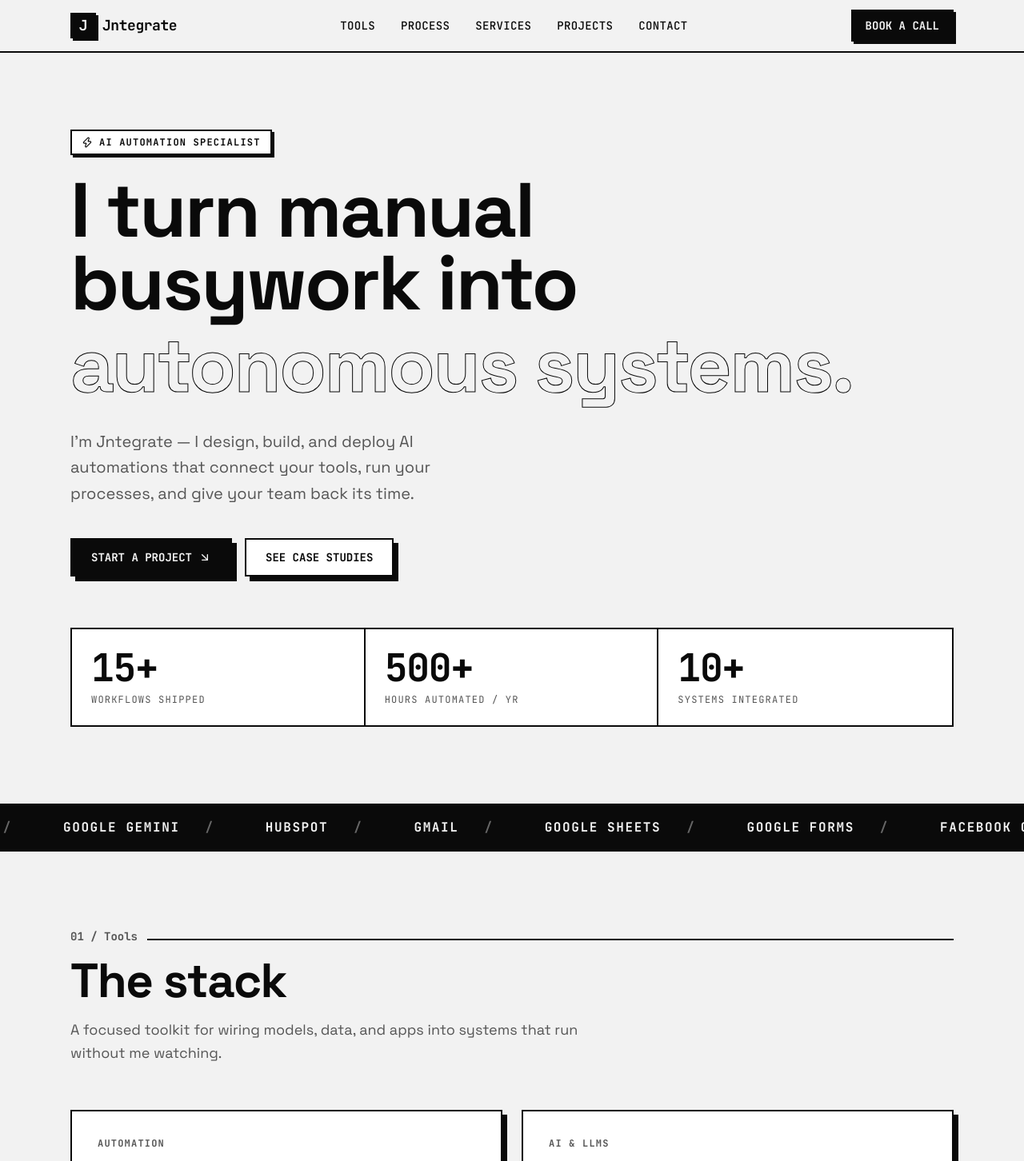
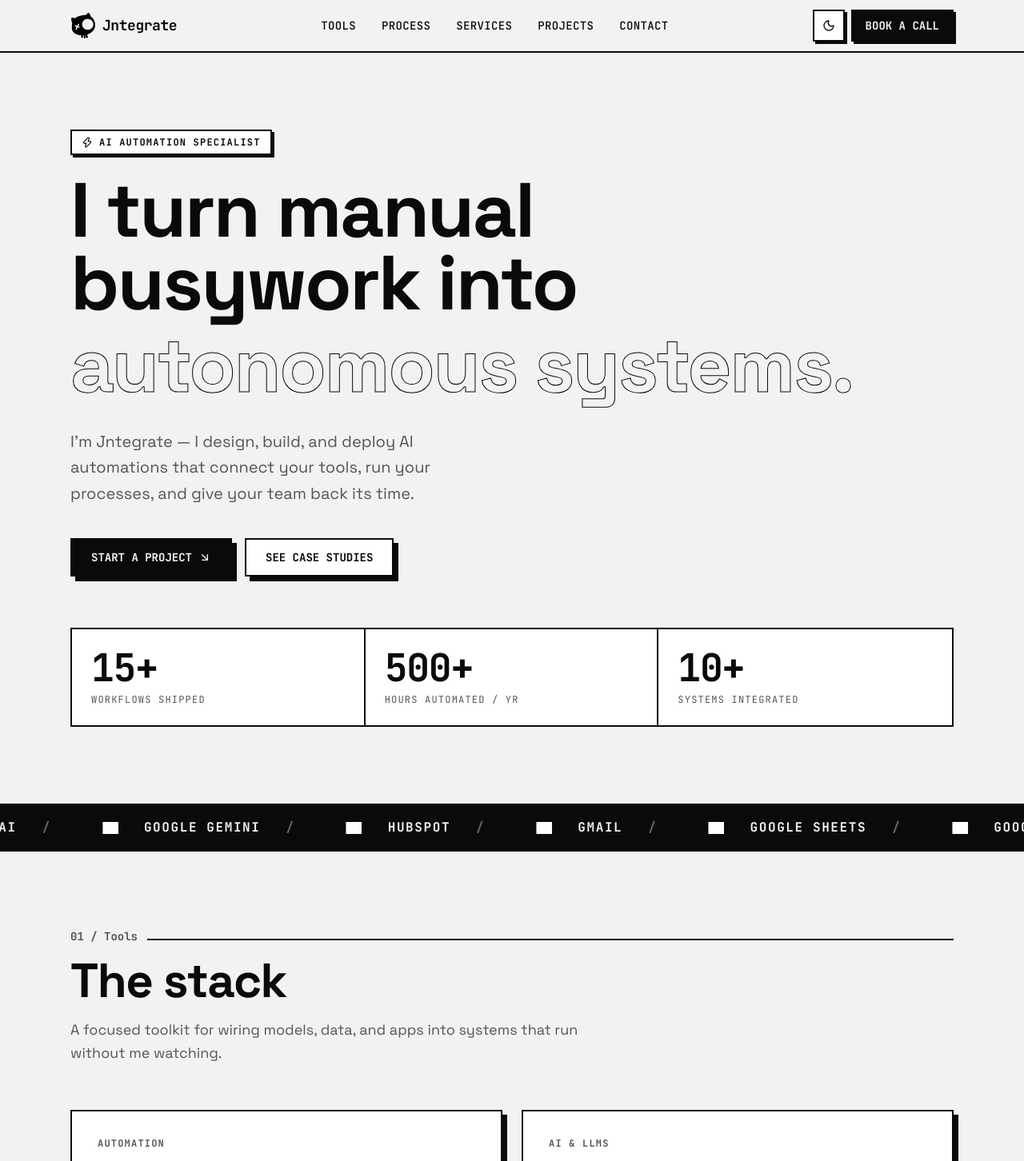
Before and after one commit to maratantan/my-portfolio, a Next.js app: page / in a window 1280 px wide. Shown: the top 1452 px of the page at 80% size. Built offline with nearby package versions, Linux system fonts and the light colour scheme; grey boxes are pictures that could not be loaded.

Commit message:
Add tool logos and theme toggle

```diff
--- a/components/site-nav.tsx
+++ b/components/site-nav.tsx
@@ -1,7 +1,7 @@
 "use client"
 
-import { useState } from "react"
-import { Menu, X } from "lucide-react"
+import { useEffect, useState } from "react"
+import { Menu, Moon, Sun, X } from "lucide-react"
 
 const LINKS = [
   { label: "Tools", href: "#tools" },
@@ -13,6 +13,24 @@ const LINKS = [
 
 export function SiteNav() {
   const [open, setOpen] = useState(false)
+  const [dark, setDark] = useState(false)
+
+  useEffect(() => {
+    const isDark =
+      document.documentElement.classList.contains("dark") ||
+      (!document.documentElement.classList.contains("light") &&
+        window.matchMedia("(prefers-color-scheme: dark)").matches)
+    document.documentElement.classList.toggle("dark", isDark)
+    document.documentElement.classList.toggle("light", !isDark)
+    setDark(isDark)
+  }, [])
+
+  function toggleTheme() {
+    const nextDark = !dark
+    document.documentElement.classList.toggle("dark", nextDark)
+    document.documentElement.classList.toggle("light", !nextDark)
+    setDark(nextDark)
+  }
 
   return (
     <header className="sticky top-0 z-50 border-b-2 border-foreground bg-background">
@@ -21,12 +39,14 @@ export function SiteNav() {
           href="#top"
           className="flex items-center gap-2 font-mono text-lg font-bold tracking-tight"
         >
-          <span
-            aria-hidden="true"
-            className="grid h-8 w-8 place-items-center border-2 border-foreground bg-foreground text-background shadow-brutal-sm"
-          >
-            J
-          </span>
+          <picture>
+            <source media="(prefers-color-scheme: dark)" srcSet="/nobg_light_logo.svg" />
+            <img
+              src={dark ? "/nobg_light_logo.svg" : "/nobg_logo.svg"}
+              alt="Jntegrate logo"
+              className="h-8 w-8 object-contain"
+            />
+          </picture>
           Jntegrate
         </a>
 
@@ -43,12 +63,22 @@ export function SiteNav() {
           ))}
         </ul>
 
+        <div className="flex items-center gap-2">
+          <button
+            type="button"
+            onClick={toggleTheme}
+            className="grid h-10 w-10 place-items-center border-2 border-foreground bg-card shadow-brutal-sm transition-transform hover:-translate-y-0.5"
+            aria-label={`Switch to ${dark ? "light" : "dark"} mode`}
+          >
+            {dark ? <Sun className="h-4 w-4" /> : <Moon className="h-4 w-4" />}
+          </button>
           <a
             href="#contact"
             className="hidden border-2 border-foreground bg-foreground px-4 py-2 font-mono text-sm font-bold uppercase text-background shadow-brutal-sm transition-transform hover:-translate-y-0.5 md:block"
           >
             Book a call
           </a>
+        </div>
 
         <button
           type="button"
--- a/components/tools-marquee.tsx
+++ b/components/tools-marquee.tsx
@@ -1,22 +1,22 @@
 const TOOLS = [
-  "n8n",
-  "Zapier",
-  "Make",
-  "OpenAI",
-  "Google Gemini",
-  "HubSpot",
-  "Gmail",
-  "Google Sheets",
-  "Google Forms",
-  "Facebook Graph API",
-  "Webhooks",
-  "REST APIs",
-  "JavaScript",
-  "JSON",
-  "Asana",
-  "Xero",
-  "Square",
-  "Shopify",
+  { name: "n8n", icon: "n8n" },
+  { name: "Zapier", icon: "zapier" },
+  { name: "Make", icon: "make" },
+  { name: "OpenAI", icon: "openai" },
+  { name: "Google Gemini", icon: "googlegemini" },
+  { name: "HubSpot", icon: "hubspot" },
+  { name: "Gmail", icon: "gmail" },
+  { name: "Google Sheets", icon: "googlesheets" },
+  { name: "Google Forms", icon: "googleforms" },
+  { name: "Facebook Graph API", icon: "facebook" },
+  { name: "Webhooks", icon: "webhooks" },
+  { name: "REST APIs", icon: "fastapi" },
+  { name: "JavaScript", icon: "javascript" },
+  { name: "JSON", icon: "json" },
+  { name: "Asana", icon: "asana" },
+  { name: "Xero", icon: "xero" },
+  { name: "Square", icon: "square" },
+  { name: "Shopify", icon: "shopify" },
 ]
 
 export function ToolsMarquee() {
@@ -37,7 +37,13 @@ export function ToolsMarquee() {
                 key={`${copy}-${tool}`}
                 className="flex items-center gap-8 whitespace-nowrap px-8 py-4 font-mono text-sm font-bold uppercase tracking-widest md:text-base"
               >
-                {tool}
+                <img
+                  src={`https://cdn.simpleicons.org/${tool.icon}`}
+                  alt=""
+                  aria-hidden="true"
+                  className="h-5 w-5 object-contain brightness-0 invert"
+                />
+                {tool.name}
                 <span aria-hidden className="text-background/40">
                   /
                 </span>
```
Lines whose indentation alone changed are shown as unchanged.
